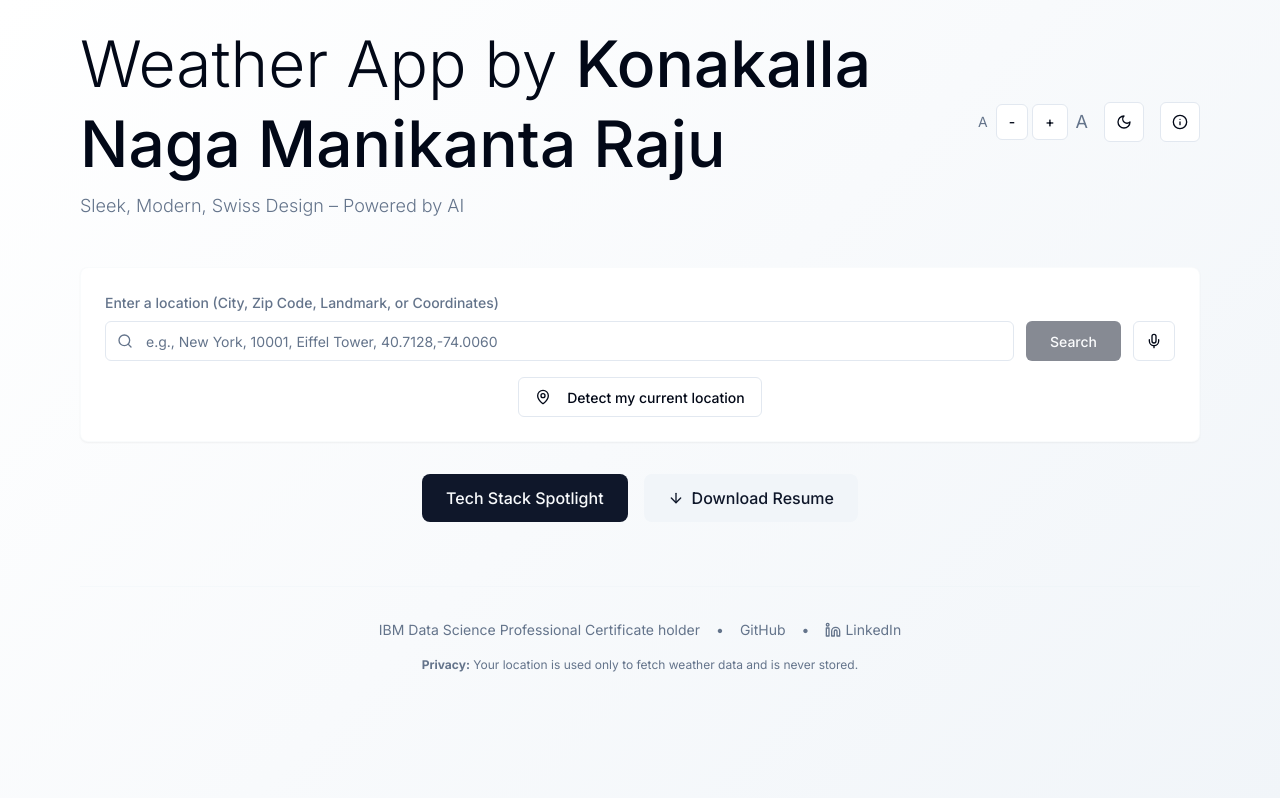
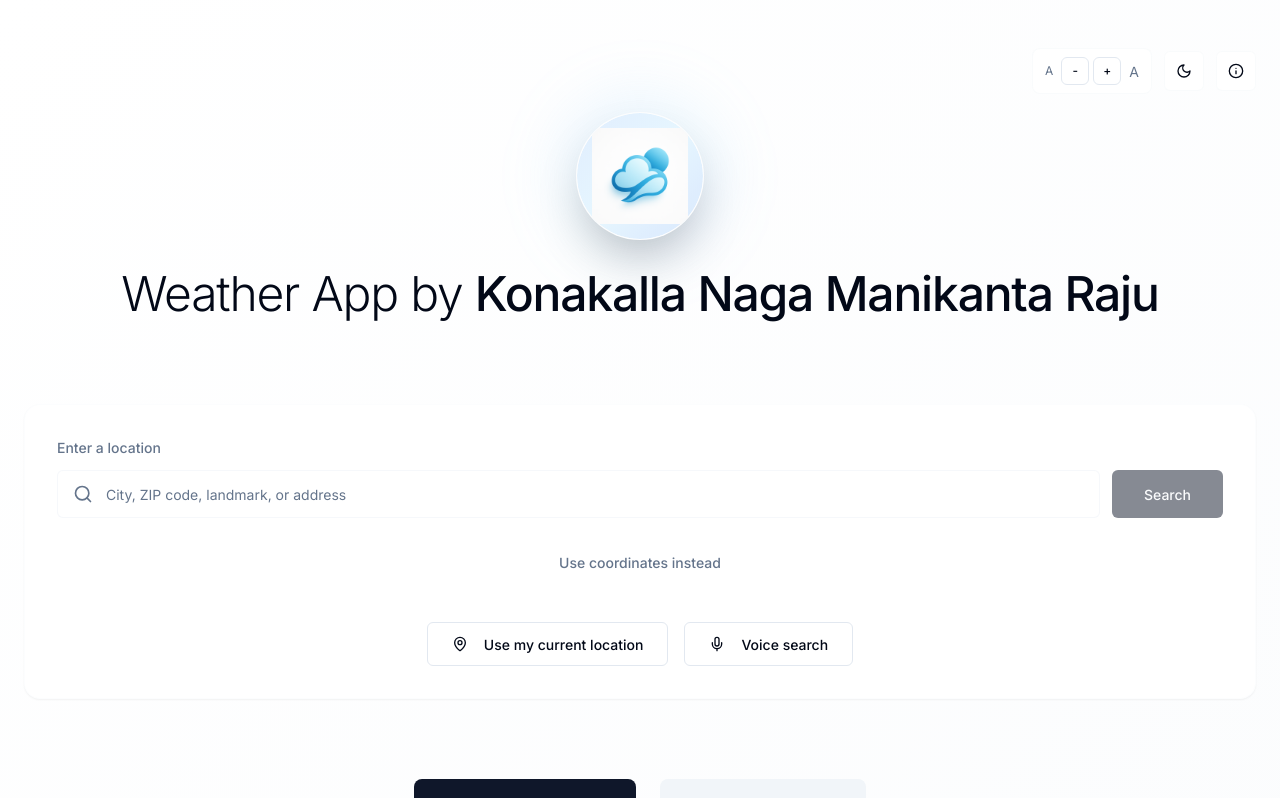
Before and after one commit to RajuKonakalla/swiss-weather-scribe, a React (Vite) app: page / in a window 1280 px wide. Shown: the top 798 px of the page. Built offline with nearby package versions, Linux system fonts and the light colour scheme.

Commit message:
feat: Implement header and branding
This commit implements the header section with a circular logo, app title, and UI controls, adhering to the specified design and branding guidelines. It includes the creation of a Logo component and updates to the Header component for layout and styling.

```diff
--- a/src/components/WeatherApp.tsx
+++ b/src/components/WeatherApp.tsx
@@ -187,7 +187,7 @@ const WeatherApp = () => {
         <AnimatedBackground condition={weatherData.condition} />
       )}
 
-      <div className="container mx-auto px-4 py-6 max-w-6xl relative z-10">
+      <div className="container mx-auto px-6 py-8 max-w-7xl relative z-10">
         <Header
           darkMode={darkMode}
           onDarkModeToggle={() => setDarkMode(!darkMode)}
@@ -196,7 +196,7 @@ const WeatherApp = () => {
           onInfoClick={() => setInfoModalOpen(true)}
         />
 
-        <div className="space-y-8">
+        <div className="space-y-12">
           <LocationInput
             onSearch={handleLocationSearch}
             onGeolocation={handleGeolocation}
@@ -213,8 +213,8 @@ const WeatherApp = () => {
 
           {weatherData && (
             <>
-              <div className="grid grid-cols-1 lg:grid-cols-4 gap-8">
-                <div className="lg:col-span-3 space-y-8">
+              <div className="grid grid-cols-1 lg:grid-cols-4 gap-12">
+                <div className="lg:col-span-3 space-y-12">
                   <CurrentWeather data={weatherData} />
                   <WeatherInsights location={weatherData.location} />
                   {forecastData.length > 0 && (
@@ -222,7 +222,7 @@ const WeatherApp = () => {
                   )}
                 </div>
 
-                <div className="lg:col-span-1 space-y-6">
+                <div className="lg:col-span-1 space-y-8">
                   {weatherData.coordinates && (
                     <MiniMap coordinates={weatherData.coordinates} />
                   )}
@@ -233,18 +233,17 @@ const WeatherApp = () => {
             </>
           )}
 
-          <div className="flex justify-center space-x-4">
+          <div className="flex justify-center space-x-6 pt-8">
             <button
               onClick={() => setTechStackModalOpen(true)}
-              className="px-6 py-3 bg-primary text-primary-foreground rounded-lg hover:bg-primary/90 transition-colors font-medium"
+              className="px-8 py-4 bg-primary text-primary-foreground rounded-lg hover:bg-primary/90 transition-colors font-medium text-size-base"
             >
               Tech Stack Spotlight
             </button>
             <button
               onClick={downloadResume}
-              className="px-6 py-3 bg-secondary text-secondary-foreground rounded-lg hover:bg-secondary/90 transition-colors font-medium inline-flex items-center space-x-2"
+              className="px-8 py-4 bg-secondary text-secondary-foreground rounded-lg hover:bg-secondary/90 transition-colors font-medium inline-flex items-center space-x-2 text-size-base"
             >
-              <ArrowDown className="h-4 w-4" />
               <span>Download Resume</span>
             </button>
           </div>
--- a/src/components/weather/Footer.tsx
+++ b/src/components/weather/Footer.tsx
@@ -1,32 +1,44 @@
 
 import React from 'react';
-import { Linkedin } from 'lucide-react';
+import { Github, Linkedin, Shield } from 'lucide-react';
 
 export const Footer: React.FC = () => {
   return (
-    <footer className="mt-16 pt-8 border-t border-border/20">
-      <div className="text-center space-y-4">
-        <div className="flex justify-center items-center space-x-4 text-size-sm text-muted-foreground">
-          <span>IBM Data Science Professional Certificate holder</span>
-          <span>•</span>
+    <footer className="mt-20 py-12 border-t border-border/20">
+      <div className="text-center space-y-6">
+        {/* Professional Credentials */}
+        <div className="flex flex-col md:flex-row items-center justify-center space-y-2 md:space-y-0 md:space-x-6 text-size-sm text-muted-foreground">
+          <span className="font-medium">IBM Data Science Professional Certificate holder</span>
+          <div className="hidden md:block w-1 h-1 bg-muted-foreground rounded-full"></div>
+          <div className="flex items-center space-x-4">
             <a
               href="#"
-            className="hover:text-foreground transition-colors inline-flex items-center space-x-1"
+              className="inline-flex items-center space-x-1 hover:text-foreground transition-colors"
+              title="GitHub Profile"
             >
+              <Github className="h-4 w-4" />
               <span>GitHub</span>
             </a>
-          <span>•</span>
             <a
-            href="https://linkedin.com"
-            className="hover:text-foreground transition-colors inline-flex items-center space-x-1"
+              href="#"
+              className="inline-flex items-center space-x-1 hover:text-foreground transition-colors"
+              title="LinkedIn Profile"
             >
-            <Linkedin className="w-4 h-4" />
+              <Linkedin className="h-4 w-4" />
               <span>LinkedIn</span>
             </a>
           </div>
+        </div>
 
-        <div className="text-size-xs text-muted-foreground max-w-2xl mx-auto">
-          <strong>Privacy:</strong> Your location is used only to fetch weather data and is never stored.
+        {/* Privacy Notice */}
+        <div className="flex items-center justify-center space-x-2 text-size-xs text-muted-foreground bg-secondary/30 rounded-lg px-4 py-3 max-w-md mx-auto">
+          <Shield className="h-4 w-4 flex-shrink-0" />
+          <span>Your location is used only to fetch weather data and is never stored.</span>
+        </div>
+
+        {/* Copyright */}
+        <div className="text-size-xs text-muted-foreground/70">
+          © 2024 Weather App by Konakalla Naga Manikanta Raju. All rights reserved.
         </div>
       </div>
     </footer>
--- a/src/components/weather/Header.tsx
+++ b/src/components/weather/Header.tsx
@@ -1,7 +1,8 @@
 
 import React from 'react';
 import { Button } from '@/components/ui/button';
-import { Info, Sun, Moon, ArrowDown } from 'lucide-react';
+import { Info, Sun, Moon } from 'lucide-react';
+import { Logo } from './Logo';
 
 interface HeaderProps {
   darkMode: boolean;
@@ -19,21 +20,12 @@ export const Header: React.FC<HeaderProps> = ({
   onInfoClick,
 }) => {
   return (
-    <header className="flex flex-col lg:flex-row justify-between items-center mb-12 space-y-4 lg:space-y-0">
-      <div className="text-center lg:text-left">
-        <h1 className="text-size-hero font-light text-balance leading-tight">
-          Weather App by{' '}
-          <span className="font-medium">Konakalla Naga Manikanta Raju</span>
-        </h1>
-        <p className="text-size-lg text-muted-foreground mt-2 font-light">
-          Sleek, Modern, Swiss Design – Powered by AI
-        </p>
-      </div>
-
-      <div className="flex items-center space-x-4">
+    <header className="relative">
+      {/* Controls - positioned at top right */}
+      <div className="absolute top-4 right-0 flex items-center space-x-3 z-10">
         {/* Font Size Controls */}
-        <div className="flex items-center space-x-2">
-          <span className="text-sm text-muted-foreground">A</span>
+        <div className="flex items-center space-x-2 bg-background/80 backdrop-blur-sm rounded-lg px-3 py-2 border border-border/20">
+          <span className="text-xs text-muted-foreground">A</span>
           <div className="flex space-x-1">
             <Button
               variant="outline"
@@ -41,6 +33,7 @@ export const Header: React.FC<HeaderProps> = ({
               onClick={() => onFontScaleChange(Math.max(0.8, fontScale - 0.1))}
               disabled={fontScale <= 0.8}
               title="Decrease font size"
+              className="h-7 w-7 p-0 text-xs"
             >
               -
             </Button>
@@ -50,11 +43,12 @@ export const Header: React.FC<HeaderProps> = ({
               onClick={() => onFontScaleChange(Math.min(1.4, fontScale + 0.1))}
               disabled={fontScale >= 1.4}
               title="Increase font size"
+              className="h-7 w-7 p-0 text-xs"
             >
               +
             </Button>
           </div>
-          <span className="text-lg text-muted-foreground">A</span>
+          <span className="text-sm text-muted-foreground">A</span>
         </div>
 
         {/* Dark Mode Toggle */}
@@ -62,7 +56,7 @@ export const Header: React.FC<HeaderProps> = ({
           variant="outline"
           size="sm"
           onClick={onDarkModeToggle}
-          className="w-10 h-10 p-0"
+          className="w-10 h-10 p-0 bg-background/80 backdrop-blur-sm border-border/20"
           title={darkMode ? "Switch to light mode" : "Switch to dark mode"}
         >
           {darkMode ? <Sun className="h-4 w-4" /> : <Moon className="h-4 w-4" />}
@@ -73,12 +67,17 @@ export const Header: React.FC<HeaderProps> = ({
           variant="outline"
           size="sm"
           onClick={onInfoClick}
-          className="w-10 h-10 p-0"
+          className="w-10 h-10 p-0 bg-background/80 backdrop-blur-sm border-border/20"
           title="About this app"
         >
           <Info className="h-4 w-4" />
         </Button>
       </div>
+
+      {/* Main Logo Section */}
+      <div className="pt-20 pb-8">
+        <Logo />
+      </div>
     </header>
   );
 };
--- a/src/components/weather/LocationInput.tsx
+++ b/src/components/weather/LocationInput.tsx
@@ -18,67 +18,148 @@ export const LocationInput: React.FC<LocationInputProps> = ({
   loading,
 }) => {
   const [location, setLocation] = useState('');
+  const [latitude, setLatitude] = useState('');
+  const [longitude, setLongitude] = useState('');
+  const [useCoordinates, setUseCoordinates] = useState(false);
 
   const handleSubmit = (e: React.FormEvent) => {
     e.preventDefault();
+    if (useCoordinates) {
+      if (latitude.trim() && longitude.trim()) {
+        onSearch(`${latitude.trim()}, ${longitude.trim()}`);
+      }
+    } else {
       if (location.trim()) {
         onSearch(location.trim());
+      }
+    }
+  };
+
+  const handleCoordinateSearch = () => {
+    if (latitude.trim() && longitude.trim()) {
+      onSearch(`${latitude.trim()}, ${longitude.trim()}`);
     }
   };
 
   return (
-    <div className="swiss-card p-6">
+    <div className="swiss-card p-8">
+      <div className="space-y-6">
+        {/* Location Search */}
         <form onSubmit={handleSubmit} className="space-y-4">
           <div>
-          <label htmlFor="location" className="block text-size-sm font-medium text-muted-foreground mb-2">
-            Enter a location (City, Zip Code, Landmark, or Coordinates)
+            <label htmlFor="location" className="block text-size-sm font-medium text-muted-foreground mb-3">
+              Enter a location
             </label>
             <div className="flex space-x-3">
               <div className="relative flex-1">
-              <Search className="absolute left-3 top-1/2 transform -translate-y-1/2 h-4 w-4 text-muted-foreground" />
+                <Search className="absolute left-4 top-1/2 transform -translate-y-1/2 h-5 w-5 text-muted-foreground" />
                 <Input
                   id="location"
                   type="text"
                   value={location}
                   onChange={(e) => setLocation(e.target.value)}
-                placeholder="e.g., New York, 10001, Eiffel Tower, 40.7128,-74.0060"
-                className="pl-10 text-size-base"
+                  placeholder="City, ZIP code, landmark, or address"
+                  className="pl-12 text-size-base h-12 bg-background border-border/30"
                   disabled={loading}
                 />
               </div>
               <Button
                 type="submit"
                 disabled={loading || !location.trim()}
-              className="px-6"
+                className="px-8 h-12 font-medium"
               >
                 {loading ? 'Searching...' : 'Search'}
               </Button>
+            </div>
+          </div>
+        </form>
+
+        {/* Coordinate Input Toggle */}
+        <div className="text-center">
+          <Button
+            type="button"
+            variant="ghost"
+            onClick={() => setUseCoordinates(!useCoordinates)}
+            className="text-size-sm text-muted-foreground hover:text-foreground"
+          >
+            {useCoordinates ? 'Use location search instead' : 'Use coordinates instead'}
+          </Button>
+        </div>
+
+        {/* Coordinate Inputs */}
+        {useCoordinates && (
+          <div className="space-y-4 pt-4 border-t border-border/20">
+            <label className="block text-size-sm font-medium text-muted-foreground">
+              Enter GPS coordinates
+            </label>
+            <div className="grid grid-cols-1 md:grid-cols-2 gap-4">
+              <div>
+                <label htmlFor="latitude" className="block text-size-xs text-muted-foreground mb-2">
+                  Latitude
+                </label>
+                <Input
+                  id="latitude"
+                  type="number"
+                  step="any"
+                  value={latitude}
+                  onChange={(e) => setLatitude(e.target.value)}
+                  placeholder="e.g., 40.7128"
+                  className="text-size-base h-11"
+                  disabled={loading}
+                />
+              </div>
+              <div>
+                <label htmlFor="longitude" className="block text-size-xs text-muted-foreground mb-2">
+                  Longitude
+                </label>
+                <Input
+                  id="longitude"
+                  type="number"
+                  step="any"
+                  value={longitude}
+                  onChange={(e) => setLongitude(e.target.value)}
+                  placeholder="e.g., -74.0060"
+                  className="text-size-base h-11"
+                  disabled={loading}
+                />
+              </div>
+            </div>
+            <Button
+              onClick={handleCoordinateSearch}
+              disabled={loading || !latitude.trim() || !longitude.trim()}
+              className="w-full h-11 font-medium"
+            >
+              Search by Coordinates
+            </Button>
+          </div>
+        )}
+
+        {/* Action Buttons */}
+        <div className="flex flex-col sm:flex-row justify-center items-center space-y-3 sm:space-y-0 sm:space-x-4 pt-4">
+          <Button
+            type="button"
+            variant="outline"
+            onClick={onGeolocation}
+            disabled={loading}
+            className="text-size-sm inline-flex items-center space-x-2 h-11 px-6"
+          >
+            <MapPin className="h-4 w-4" />
+            <span>Use my current location</span>
+          </Button>
+
           <Button
             type="button"
             variant="outline"
             onClick={onVoiceSearch}
             disabled={loading}
-              className="p-3"
+            className="text-size-sm inline-flex items-center space-x-2 h-11 px-6"
             title="Voice Search"
           >
             <Mic className="h-4 w-4" />
+            <span>Voice search</span>
           </Button>
         </div>
       </div>
-
-        <div className="flex justify-center">
-          <Button
-            type="button"
-            variant="outline"
-            onClick={onGeolocation}
-            disabled={loading}
-            className="text-size-sm inline-flex items-center space-x-2"
-          >
-            <MapPin className="h-4 w-4" />
-            <span>Detect my current location</span>
-          </Button>
-        </div>
-      </form>
     </div>
   );
 };
--- /dev/null
+++ b/src/components/weather/Logo.tsx
@@ -0,0 +1,34 @@
+
+import React from 'react';
+
+export const Logo: React.FC = () => {
+  return (
+    <div className="flex flex-col items-center space-y-6 mb-12">
+      {/* Circular Logo */}
+      <div className="relative">
+        <div className="w-32 h-32 bg-background rounded-full shadow-2xl flex items-center justify-center relative overflow-hidden border border-border/10">
+          {/* Glowing effect */}
+          <div className="absolute inset-0 rounded-full bg-gradient-to-br from-blue-400/20 via-sky-300/20 to-blue-500/20 animate-pulse-subtle"></div>
+
+          {/* Logo image */}
+          <img
+            src="/lovable-uploads/ea4daa5a-0038-4e90-8e68-0e503a254d05.png"
+            alt="Weather App Logo"
+            className="w-24 h-24 object-contain relative z-10"
+          />
+        </div>
+
+        {/* Outer glow */}
+        <div className="absolute inset-0 rounded-full bg-gradient-to-br from-blue-400/15 via-sky-300/15 to-blue-500/15 blur-xl scale-125 -z-10"></div>
+      </div>
+
+      {/* App Title */}
+      <div className="text-center space-y-3">
+        <h1 className="text-size-hero font-light text-balance leading-tight tracking-tight">
+          Weather App by{' '}
+          <span className="font-medium">Konakalla Naga Manikanta Raju</span>
+        </h1>
+      </div>
+    </div>
+  );
+};
--- a/src/index.css
+++ b/src/index.css
@@ -1,4 +1,3 @@
-
 @import url('https://fonts.googleapis.com/css2?family=Inter:wght@300;400;500;600;700&display=swap');
 @tailwind base;
 @tailwind components;
@@ -103,22 +102,22 @@
 
 @layer components {
   .swiss-card {
-    @apply bg-card border border-border/20 rounded-lg shadow-sm hover:shadow-md transition-shadow duration-200;
+    @apply bg-card border border-border/10 rounded-2xl shadow-sm hover:shadow-lg transition-all duration-300 backdrop-blur-sm;
   }
 
   .weather-gradient {
-    background: linear-gradient(135deg, hsl(var(--background)) 0%, hsl(var(--secondary)) 100%);
+    background: linear-gradient(135deg, hsl(var(--background)) 0%, hsl(var(--secondary)/0.3) 100%);
   }
 
-  .text-size-xs { font-size: calc(0.75rem * var(--font-scale, 1)); }
-  .text-size-sm { font-size: calc(0.875rem * var(--font-scale, 1)); }
-  .text-size-base { font-size: calc(1rem * var(--font-scale, 1)); }
-  .text-size-lg { font-size: calc(1.125rem * var(--font-scale, 1)); }
-  .text-size-xl { font-size: calc(1.25rem * var(--font-scale, 1)); }
-  .text-size-2xl { font-size: calc(1.5rem * var(--font-scale, 1)); }
-  .text-size-3xl { font-size: calc(1.875rem * var(--font-scale, 1)); }
-  .text-size-4xl { font-size: calc(2.25rem * var(--font-scale, 1)); }
-  .text-size-hero { font-size: calc(4rem * var(--font-scale, 1)); }
+  .text-size-xs { font-size: calc(0.75rem * var(--font-scale, 1)); line-height: 1.4; }
+  .text-size-sm { font-size: calc(0.875rem * var(--font-scale, 1)); line-height: 1.5; }
+  .text-size-base { font-size: calc(1rem * var(--font-scale, 1)); line-height: 1.5; }
+  .text-size-lg { font-size: calc(1.125rem * var(--font-scale, 1)); line-height: 1.5; }
+  .text-size-xl { font-size: calc(1.25rem * var(--font-scale, 1)); line-height: 1.4; }
+  .text-size-2xl { font-size: calc(1.5rem * var(--font-scale, 1)); line-height: 1.3; }
+  .text-size-3xl { font-size: calc(1.875rem * var(--font-scale, 1)); line-height: 1.2; }
+  .text-size-4xl { font-size: calc(2.25rem * var(--font-scale, 1)); line-height: 1.1; }
+  .text-size-hero { font-size: calc(3rem * var(--font-scale, 1)); line-height: 1.1; }
 }
 
 @keyframes rain-fall {
@@ -148,3 +147,7 @@
 .animate-float {
   animation: float 3s ease-in-out infinite;
 }
+
+.animate-pulse-subtle {
+  animation: pulse-subtle 3s ease-in-out infinite;
+}
```
Also changed, not shown: public/lovable-uploads/ea4daa5a-0038-4e90-8e68-0e503a254d05.png (added). Lines whose indentation alone changed are shown as unchanged.
